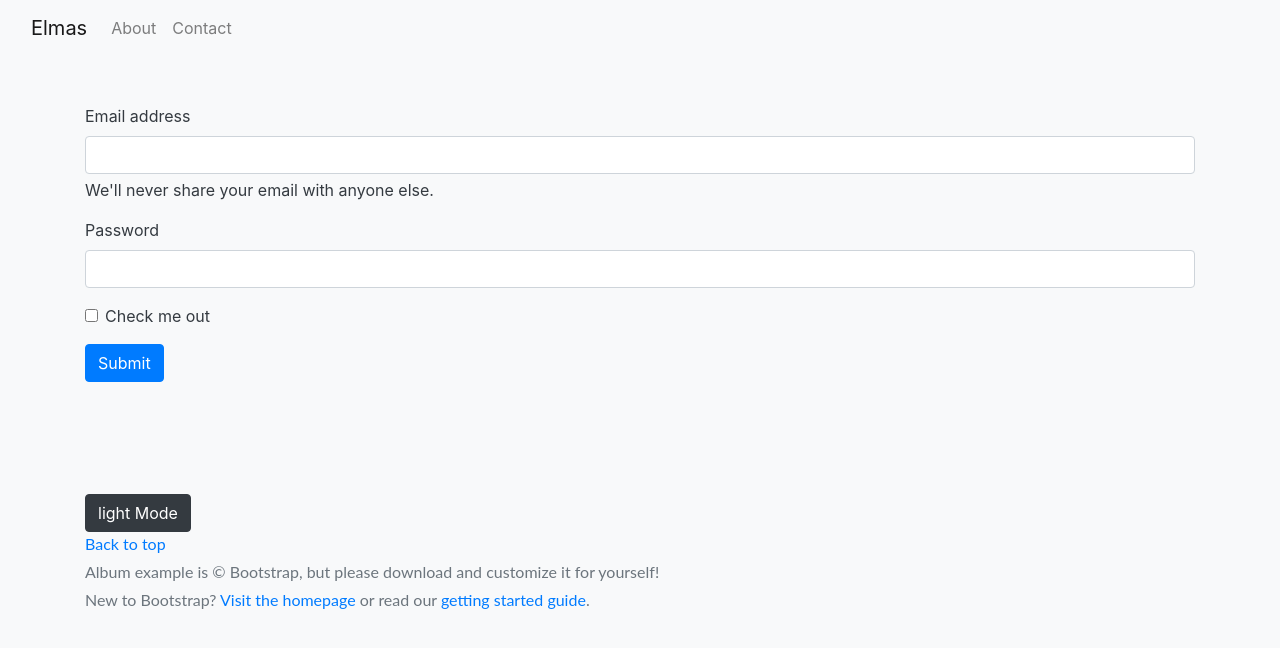
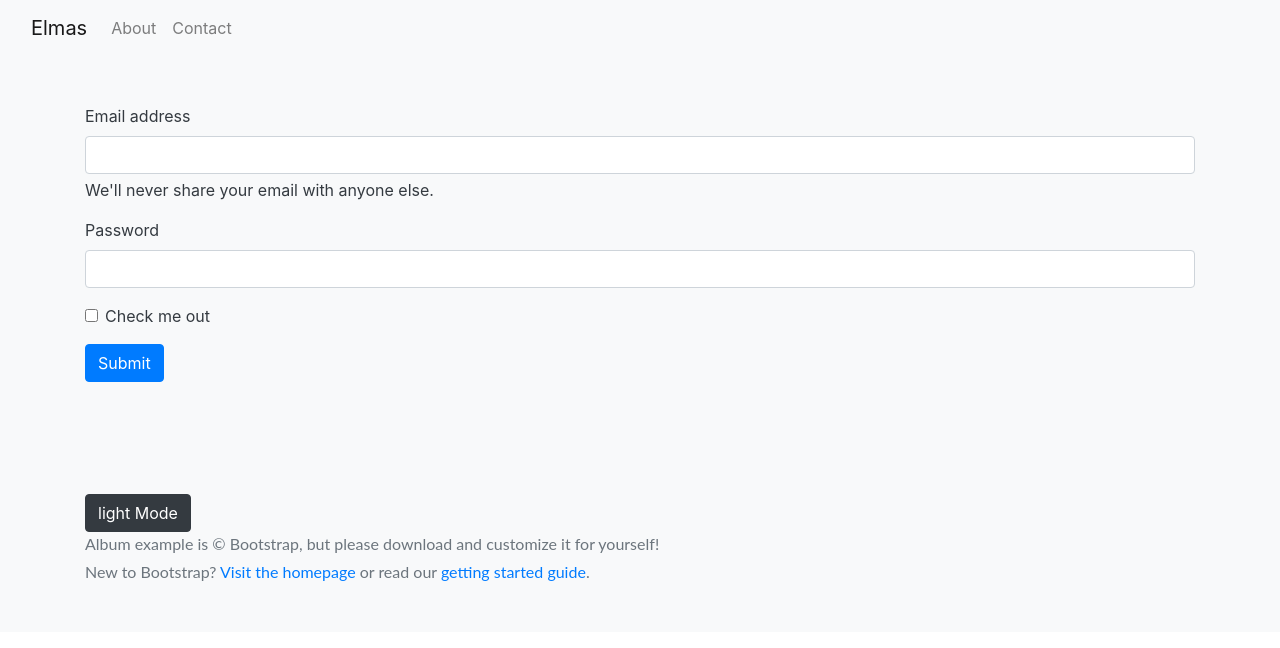
Before and after one commit to elmasurgen/react-32crj4, a React (Create React App) app: page /contact in a window 1280 px wide. Shown: the top 648 px of the page. Built offline with nearby package versions, Linux system fonts and the light colour scheme.

Commit message:
1 file modified

```diff
--- a/src/components/Footer.jsx
+++ b/src/components/Footer.jsx
@@ -13,9 +13,6 @@ function Footer() {
         <button onClick={toggleTheme} className="btn btn-dark">
           {theme} Mode{" "}
         </button>
-        <p className="float-end mb-1">
-          <a href="#">Back to top</a>
-        </p>
         <p className="mb-1">
           Album example is © Bootstrap, but please download and customize it for
           yourself!
```
